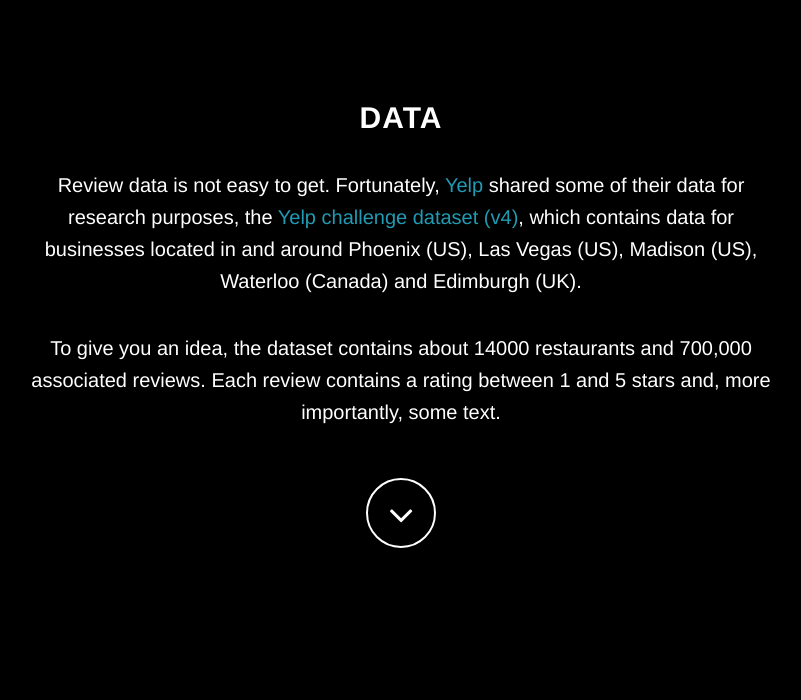
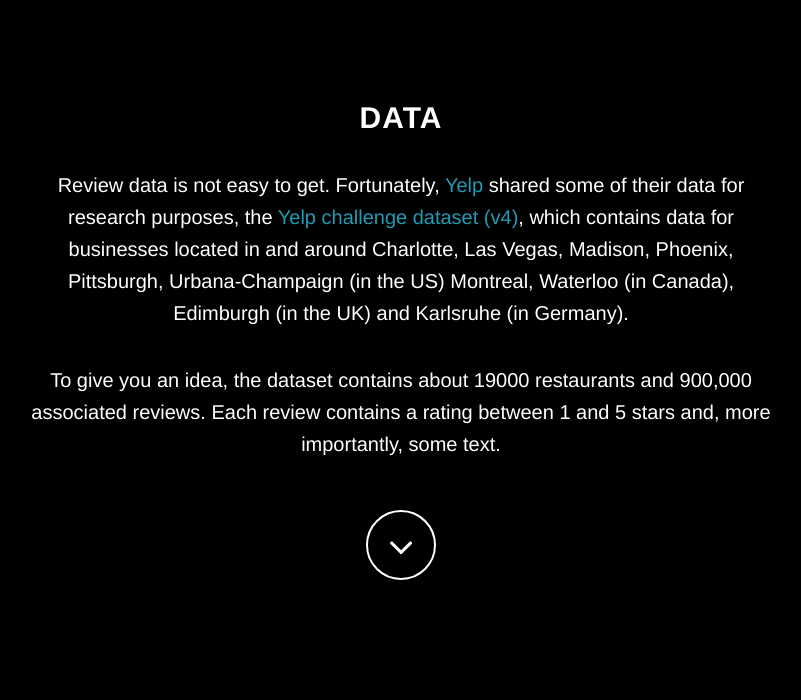
Before and after one commit to bdadachev/review_analysis, a Django app: template src/review_analyzer/templates/review_analyzer/about.html in a window 1280 px wide. Shown: the part 799-1499 px from the top of the page, without its empty margins (239-1040 px from the left). Run offline with Django 3.2, Linux system fonts and the light colour scheme; the template is opened without the code that fills it, so the values that code supplies are empty; some libraries are stand-ins or nearby versions; some web fonts are replaced.

Commit message:
Starting to prepare for new dataset

```diff
--- a/src/review_analyzer/templates/review_analyzer/about.html
+++ b/src/review_analyzer/templates/review_analyzer/about.html
@@ -77,11 +77,13 @@ $("#topNavAbout").addClass("active");
 			shared some of their data for research purposes,
 			the <a href="http://www.yelp.com/dataset_challenge" target="_blank">Yelp challenge dataset (v4)</a>,
 			which contains data for businesses located in and around
-			Phoenix (US), Las Vegas (US), Madison (US), Waterloo (Canada) and Edimburgh (UK).
+			Charlotte, Las Vegas, Madison, Phoenix, Pittsburgh, Urbana-Champaign (in the US)
+			Montreal, Waterloo (in Canada),
+			Edimburgh (in the UK) and Karlsruhe (in Germany).
 			</p>
 			<p>
-			To give you an idea, the dataset contains about 14000 restaurants
-			and 700,000 associated reviews.
+			To give you an idea, the dataset contains about 19000 restaurants
+			and 900,000 associated reviews.
 			Each review contains a rating between 1 and 5 stars and, more importantly, some text.
 			</p>
 			<a href="#algorithms" class="btn btn-circle page-scroll">
```
Also changed, not shown: src/review_analyzer/templates/review_analyzer/index.html (+9 -7 lines), src/review_analyzer/views.py (+7 -10 lines), README.md, 1 other file.
